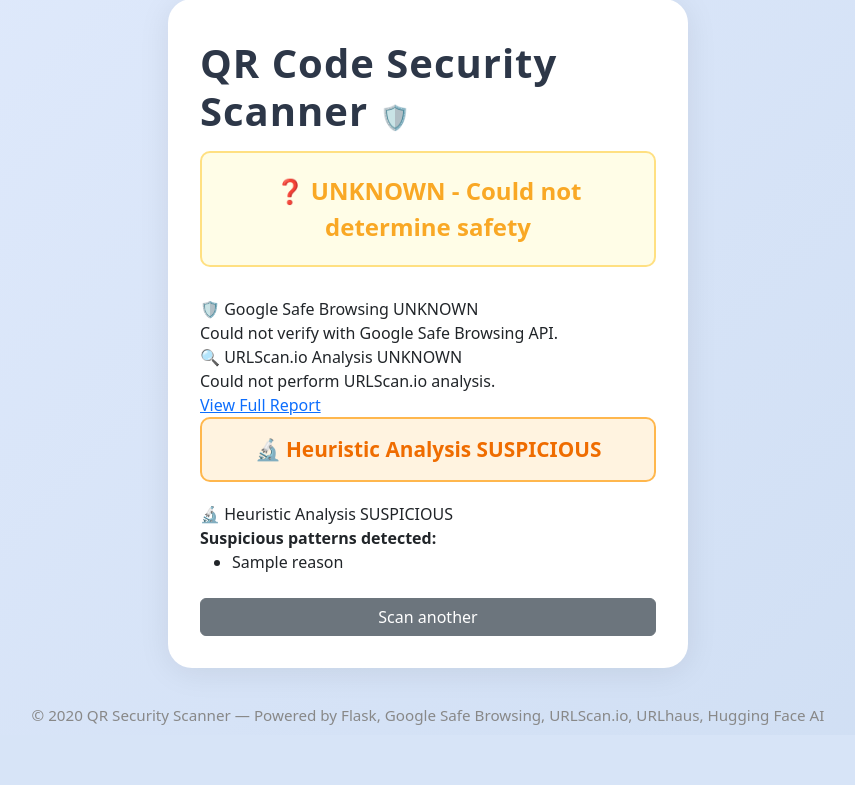
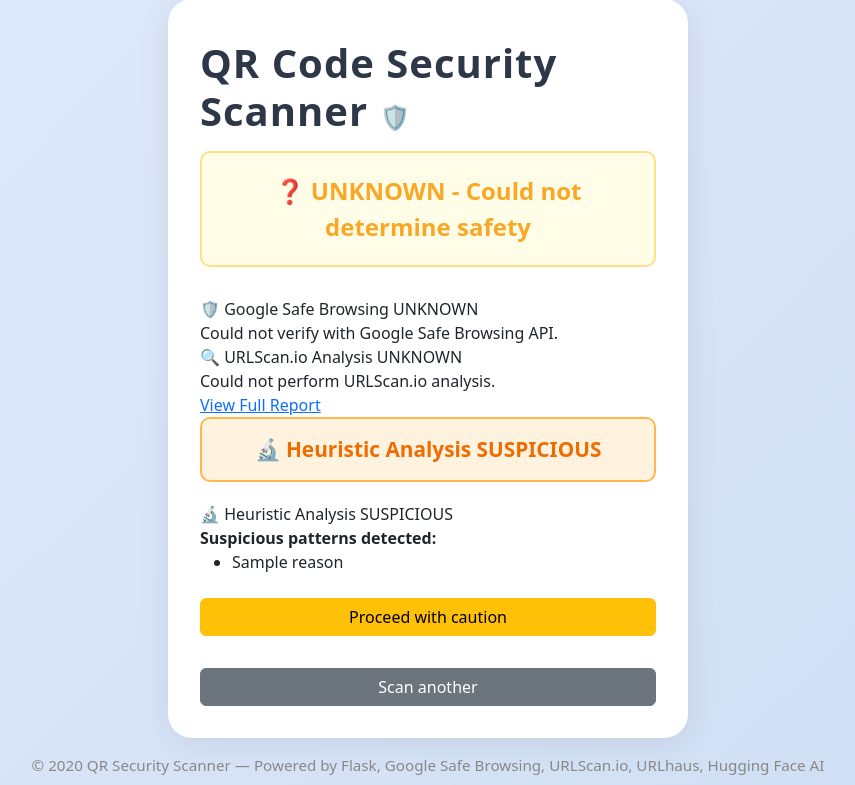
Before and after one commit to Mayankk-098/qr-shield, a Flask app: template templates/scan_result.html in a window 1280 px wide. Shown: the part 65-850 px from the top of the page, without its empty margins (212-1067 px from the left). Before the commit the page ends 790 px from the top, so only its background shows below. Run offline with Flask 3, Linux system fonts and the light colour scheme; the template is opened without the code that fills it: most values are stand-ins (such as "Sample title", 1, 10 or a date in 2020).

Commit message:
Make changes

```diff
--- a/templates/scan_result.html
+++ b/templates/scan_result.html
@@ -163,6 +163,15 @@
                     </div>
                 </div>
                 {% endif %}
+                <div class="mt-4">
+                    {% if verdict == True %}
+                        <a href="{{ url }}" target="_blank" rel="noopener noreferrer" class="btn btn-success w-100 mb-2">You can continue to this link</a>
+                    {% elif verdict == False %}
+                        <a href="{{ url }}" target="_blank" rel="noopener noreferrer" class="btn btn-danger w-100 mb-2">Open anyway (not recommended)</a>
+                    {% else %}
+                        <a href="{{ url }}" target="_blank" rel="noopener noreferrer" class="btn btn-warning w-100 mb-2">Proceed with caution</a>
+                    {% endif %}
+                </div>
             {% else %}
                 <div class="alert alert-danger">No URL found in the QR code.</div>
             {% endif %}
```
